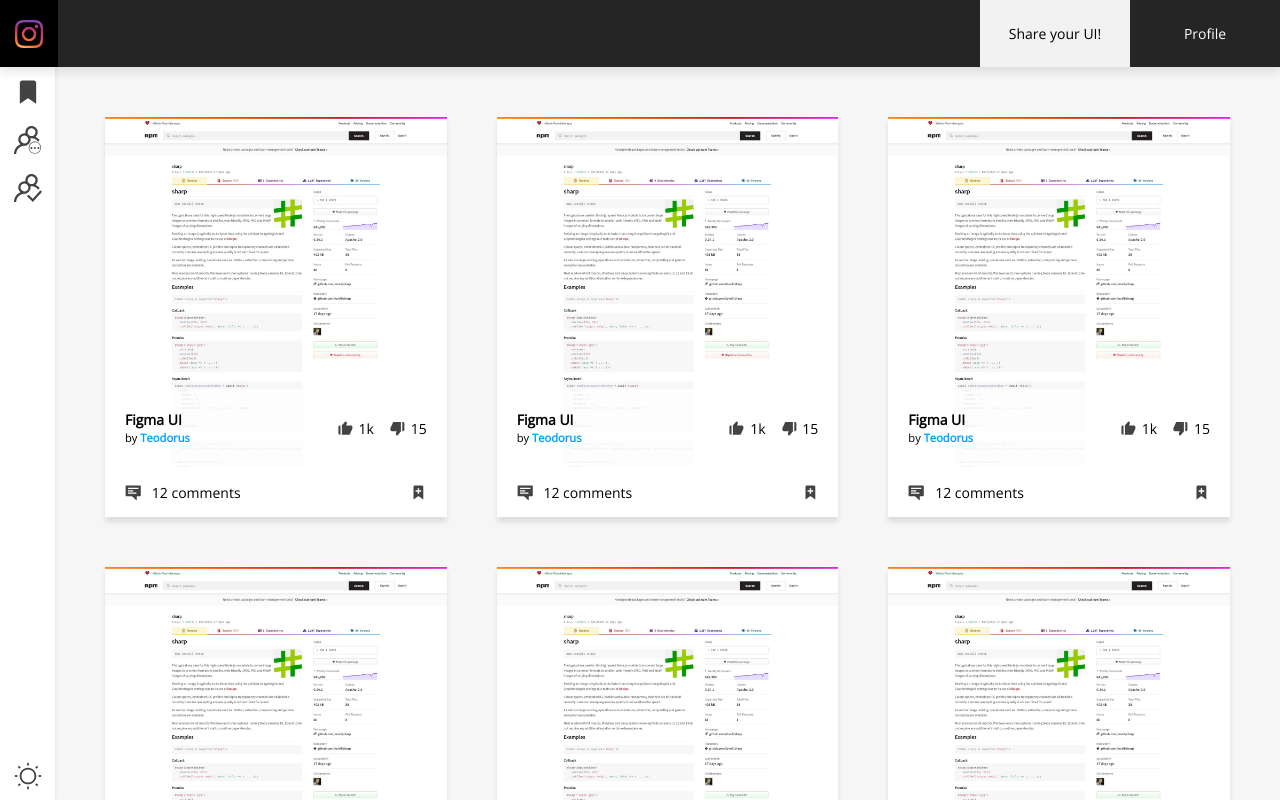
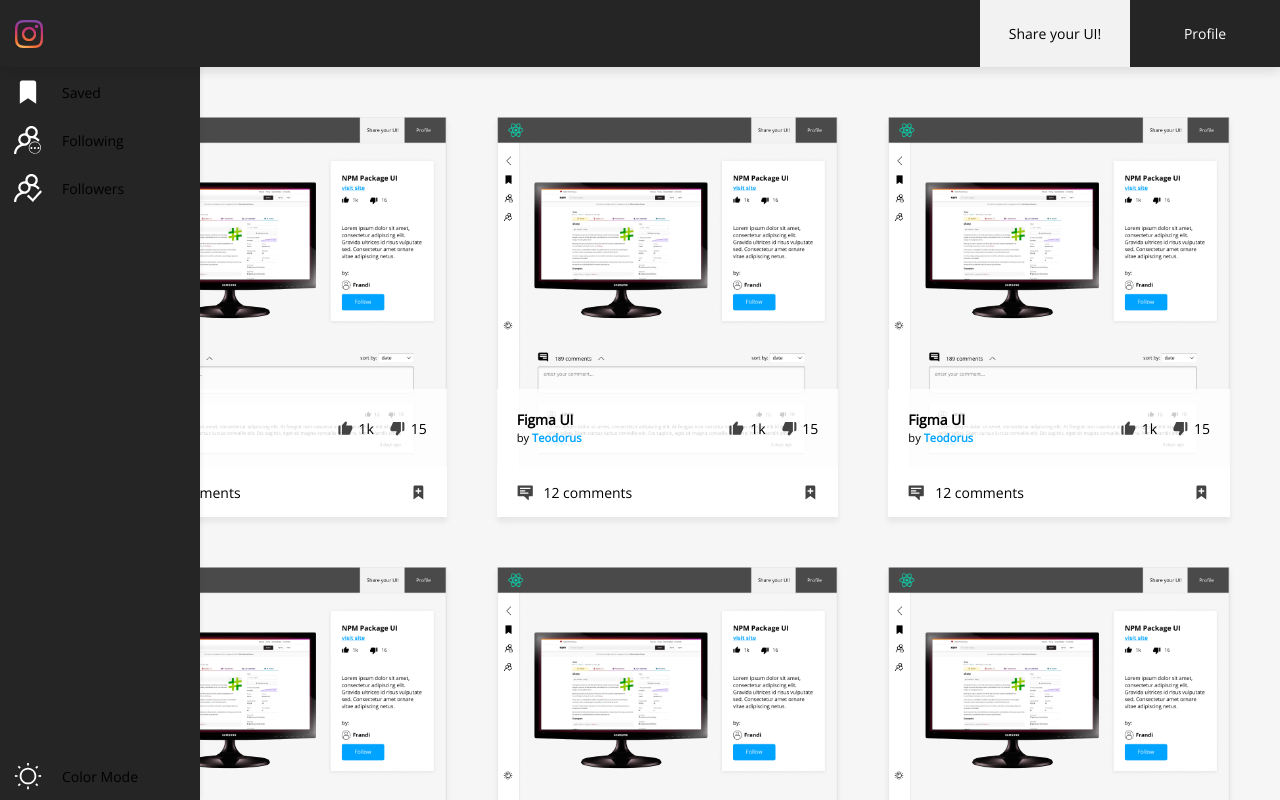
Before and after one commit to teodorus-nathaniel/uigram, a React (Create React App) app: page / in a window 1280 px wide. Shown: the top 800 px of the page. Built offline with nearby package versions, Linux system fonts and the light colour scheme.

Commit message:
added post entry animation

```diff
--- a/package.json
+++ b/package.json
@@ -6,14 +6,17 @@
     "@testing-library/jest-dom": "^4.2.4",
     "@testing-library/react": "^9.4.1",
     "@testing-library/user-event": "^7.2.1",
+    "@types/gsap": "^1.20.2",
     "@types/jest": "^24.9.1",
     "@types/node": "^12.12.29",
     "@types/react": "^16.9.23",
     "@types/react-dom": "^16.9.5",
     "@types/react-router-dom": "^5.1.3",
+    "gsap": "^3.2.4",
     "node-sass": "^4.13.1",
     "react": "^16.13.0",
     "react-dom": "^16.13.0",
+    "react-intersection-observer": "^8.26.1",
     "react-router-dom": "^5.1.2",
     "react-scripts": "3.4.0",
     "typescript": "^3.7.5"
--- a/src/components/post-preview-container/post-preview-container.component.tsx
+++ b/src/components/post-preview-container/post-preview-container.component.tsx
@@ -2,11 +2,12 @@ import React from 'react';
 import PostPreview from '../post-preview/post-preview.component';
 import './post-preview-container.styles.scss';
 
-export default function PostPreviewContainer() {
-	const dummyData = Array.from({ length: 10 });
-	return (
-		<div className="post-preview-container">
-			{dummyData.map(() => <PostPreview />)}
-		</div>
-	);
+export default function PostPreviewContainer (){
+  const dummyData = Array.from({ length: 50 });
+
+  return (
+    <div className='post-preview-container'>
+      {dummyData.map((_, idx) => <PostPreview key={idx} />)}
+    </div>
+  );
 }
--- a/src/components/post-preview/post-preview.component.tsx
+++ b/src/components/post-preview/post-preview.component.tsx
@@ -1,5 +1,6 @@
 import React from 'react';
-import Page from './../../assets/images/page.jpg';
+import Page from './../../assets/images/Capture.png';
+// import Page from './../../assets/ima ges/page.jpg';
 
 import './post-preview.styles.scss';
 import CommentIcon from '../icons/comment/comment.component';
@@ -7,20 +8,30 @@ import BookmarkAddIcon from '../icons/bookmark-add/bookmark-add.component';
 import LikeDislike from '../like-dislike/like-dislike.component';
 import { Link } from 'react-router-dom';
 
-export default function PostPreview() {
+import { useInView } from 'react-intersection-observer';
+import useAnimation from '../../effects/useAnimation.effect';
+
+export default function PostPreview (){
+  const [ ref, , entry ] = useInView({
+    triggerOnce: true,
+    threshold: 0.5
+  });
+
+  useAnimation(entry!, { opacity: 1 }, 0.5);
+
   return (
-		<div className="post-preview">
-			<div className="post-preview__content-container">
-				<Link to="/detail">
-					<div className="img-hover-hitbox" />
-					<img src={Page} alt="page" />
+    <div className='post-preview not-visible' ref={ref}>
+      <div className='post-preview__content-container'>
+        <Link to='/detail' className='image-container'>
+          <div className='img-hover-hitbox' />
+          <img src={Page} alt='page' />
         </Link>
-				<div className="post-preview__content">
-					<div className="post-preview__info">
-						<span className="post-preview__title">Figma UI</span>
-						<span className="post-preview__detail">
+        <div className='post-preview__content'>
+          <div className='post-preview__info'>
+            <span className='post-preview__title'>Figma UI</span>
+            <span className='post-preview__detail'>
               by{' '}
-							<Link to="/author" className="post-preview__author">
+              <Link to='/author' className='post-preview__author'>
                 Teodorus
               </Link>
             </span>
@@ -28,8 +39,8 @@ export default function PostPreview() {
           <LikeDislike />
         </div>
       </div>
-			<div className="post-preview__additional">
-				<div className="post-preview__comments">
+      <div className='post-preview__additional'>
+        <div className='post-preview__comments'>
           <CommentIcon size={1.2} />
           <span>12 comments</span>
         </div>
--- a/src/components/post-preview/post-preview.styles.scss
+++ b/src/components/post-preview/post-preview.styles.scss
@@ -4,13 +4,13 @@
   @include flex-box(column, space-between, flex-start);
   width: 100%;
   height: 400px;
-	box-shadow: 0px 5px 5px rgba(0, 0, 0, .1);
+  box-shadow: 0px 5px 5px rgba(100, 100, 100, .1);
   background-color: white;
   transition: box-shadow 500ms ease-out;
 
   &:hover {
-		box-shadow: 0px 2px 5px 2px rgba(0, 0, 0, .3),
-			0px 5px 10px rgba(0, 0, 0, .1);
+    box-shadow: 0px 2px 5px 2px rgba(150, 150, 150, .3),
+      0px 5px 10px rgba(100, 100, 100, .1);
   }
 
   &__content-container {
@@ -19,6 +19,11 @@
     flex: 1;
     overflow: hidden;
     position: relative;
+
+    .image-container {
+      position: absolute;
+      top: 0;
+      left: 0;
 
       .img-hover-hitbox {
         position: absolute;
@@ -29,23 +34,22 @@
         z-index: 2;
 
         &:hover + img {
-				transition: top 15s linear;
-				top: -200%;
+          transition: transform 3s linear;
+          transform: translateY(-75%);
         }
       }
 
       img {
-			transition: top 3s linear;
-			position: absolute;
-			top: 0;
-			left: 0;
+        transition: transform .5s linear;
+        position: relative;
         width: 100%;
+      }
     }
   }
 
   &__content {
     @include flex-box(row, space-between, center);
-		z-index: 1;
+    z-index: 3;
     width: 100%;
     background-color: rgba(255, 255, 255, .8);
     padding: 20px;
@@ -62,6 +66,7 @@
   &__detail {
     font-size: .8em;
   }
+
   &__author {
     font-weight: bold;
     color: $link-color;
--- /dev/null
+++ b/src/effects/useAnimation.effect.ts
@@ -0,0 +1,18 @@
+import { useEffect } from 'react';
+import gsap from 'gsap';
+
+export default function useAnimation (
+  entry: IntersectionObserverEntry,
+  property: gsap.CSSVars,
+  duration: number = 1
+){
+  useEffect(
+    () => {
+      if (entry && entry.isIntersecting)
+        gsap.to(entry.target, duration, {
+          css: property
+        });
+    },
+    [ entry, duration, property ]
+  );
+}
--- a/src/index.scss
+++ b/src/index.scss
@@ -45,3 +45,7 @@ body {
     opacity: .75;
   }
 }
+
+.not-visible {
+  opacity: 0;
+}
```
Also changed, not shown: src/index.tsx (+4 -4 lines), src/assets/images/Capture.png (added), 1 other file (tests, documents, lock files or other folders). Lines whose indentation alone changed are shown as unchanged.
